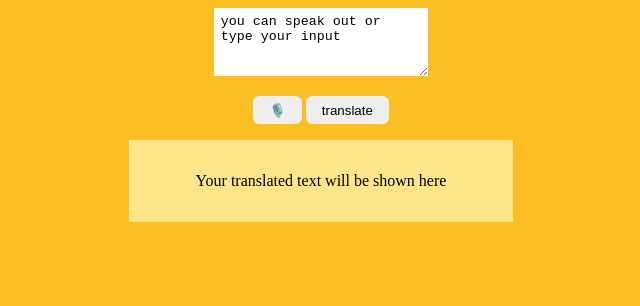
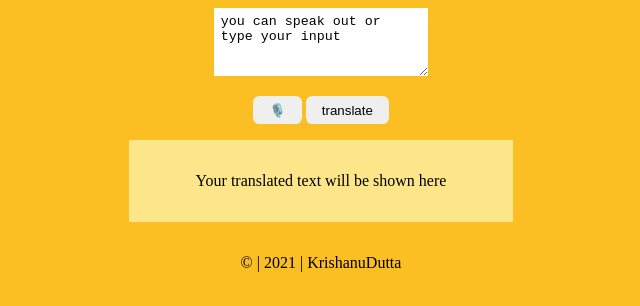
Before and after one commit to krishanu2911/TranslationApp-voiceInput, a plain HTML site: page index.html in a window 1280 px wide. Shown: the whole page, without its empty margins (319-959 px from the left). Drawn offline with Linux system fonts and the light colour scheme.

Commit message:
update: footer

```diff
--- a/index.html
+++ b/index.html
@@ -18,6 +18,7 @@
 	    <button class="btn-trans btn-sty">translate</button>
 	</div>
 	<div class="outputDiv">Your translated text will be shown here</div>
+	<div style="padding: 2rem;">© | 2021 | KrishanuDutta</div>
 
 
 	<script src="app.js">
```
